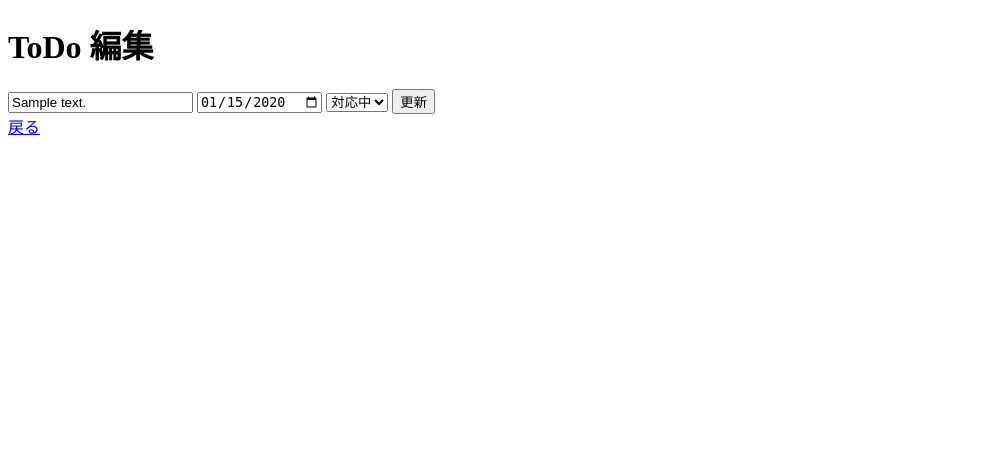
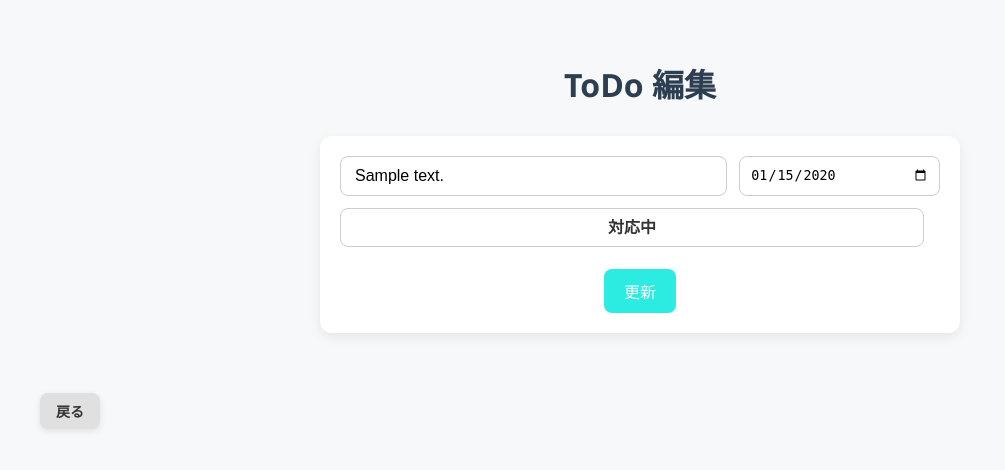
Before and after one commit to Yuto-design/time-task-app, a PHP site: page /function/edit.php?id=1 in a window 1280 px wide. Shown: the top 470 px of the page, without its empty margins (0-1005 px from the left). Run offline with PHP 8.4, Linux system fonts and the light colour scheme; tables that the repository leaves empty hold one stand-in row (values such as "Sample post").

Commit message:
8 commit

```diff
--- a/public/function/edit.php
+++ b/public/function/edit.php
@@ -27,16 +27,25 @@
 
 <!DOCTYPE html>
 <html lang="ja">
+    <head>
+        <meta charset="UTF-8" />
+        <title>ToDo 編集</title>
+        <link rel="stylesheet" href="../style.css" />
+    </head>
+    <body>
         <h1>ToDo 編集</h1>
+        <div class="todo-edit">
             <form method="POST">
-        <input name="content" value="<?= htmlspecialchars($todo['content']) ?>" required>
-        <input type="date" name="due_date" value="<?= $todo['due_date'] ?>">
-        <select name="status">
+                <input name="content" class="content" value="<?= htmlspecialchars($todo['content']) ?>" required>
+                <input type="date" name="due_date" class="date" value="<?= $todo['due_date'] ?>">
+                <select name="status" class="status">
                     <option value="0" <?= $todo['status'] == 0 ? 'selected' : '' ?>>未完了</option>
                     <option value="1" <?= $todo['status'] == 1 ? 'selected' : '' ?>>対応中</option>
                     <option value="2" <?= $todo['status'] == 2 ? 'selected' : '' ?>>完了</option>
                 </select>
                 <button>更新</button>
             </form>
+        </div>
         <a href="../todo.php" class="back">戻る</a>
+    </body>
 </html>
--- a/public/style.css
+++ b/public/style.css
@@ -91,16 +91,20 @@ a.back:hover {
 }
 
 .todo-add select.status {
-    flex: 1;
-    padding: 10px;
-    border: 1px solid #ccc;
-    border-radius: 8px;
+    background-color: #fff;
+    color: #333;
+    appearance: none;
+}
+
+.todo-add select.status option {
+    color: #333;
+    background-color: #fff;
 }
 
 .todo-add button {
     padding: 10px 20px;
     background-color: #2cebe1;
-    color: white;
+    color: #fff;
     border: none;
     border-radius: 8px;
     cursor: pointer;
@@ -202,6 +206,75 @@ a.back:hover {
 
 .delete-button a:hover {
     background-color: #c62828;
+}
+
+.todo-edit {
+    background: #fff;
+    border-radius: 12px;
+    box-shadow: 0 4px 12px rgba(0, 0, 0, 0.08);
+    padding: 20px;
+    max-width: 600px;
+    margin: 30px auto;
+}
+
+.todo-edit form {
+    display: flex;
+    flex-wrap: wrap;
+    gap: 12px;
+    align-items: center;
+    justify-content: center;
+}
+
+.todo-edit input.content {
+    flex: 2;
+    padding: 10px 14px;
+    border: 1px solid #ccc;
+    border-radius: 8px;
+    font-size: 16px;
+    width: 100%;
+    box-sizing: border-box;
+}
+
+.todo-edit input.date {
+    flex: 1;
+    padding: 10px;
+    border: 1px solid #ccc;
+    border-radius: 8px;
+    width: 100%;
+    box-sizing: border-box;
+}
+
+.todo-edit select.status {
+    background-color: #fff;
+    color: #333;
+    border: 1px solid #ccc;
+    border-radius: 8px;
+    padding: 10px;
+    font-size: 16px;
+    width: 100%;
+    box-sizing: border-box;
+    appearance: none;
+}
+
+.todo-edit select.status option {
+    color: #333;
+    background-color: #fff;
+}
+
+.todo-edit button {
+    padding: 10px 20px;
+    background-color: #2cebe1;
+    color: #fff;
+    border: none;
+    border-radius: 8px;
+    cursor: pointer;
+    font-size: 16px;
+    transition: background-color 0.3s;
+    margin-top: 10px;
+}
+
+.todo-edit button:hover {
+    background-color: #27c0b8;
 }
 
 /* Habits */
--- a/public/todo.php
+++ b/public/todo.php
@@ -39,9 +39,9 @@
                 <input name="content" class="content"  placeholder="タスク内容"/>
                 <input type="date" name="due_date" class="date" />
                 <select name="status" class="status">
-                    <div class="status-1"><option value="0">未完了</option></div>
-                    <div class="status-2"><option value="1">対応中</option></div>
-                    <div class="status-3"><option value="2">完了</option></div>
+                    <option value="0">未完了</option>
+                    <option value="1">対応中</option>
+                    <option value="2">完了</option>
                 </select>
                 <button>追加</button>
             </form>
```
Lines whose indentation alone changed are shown as unchanged.
